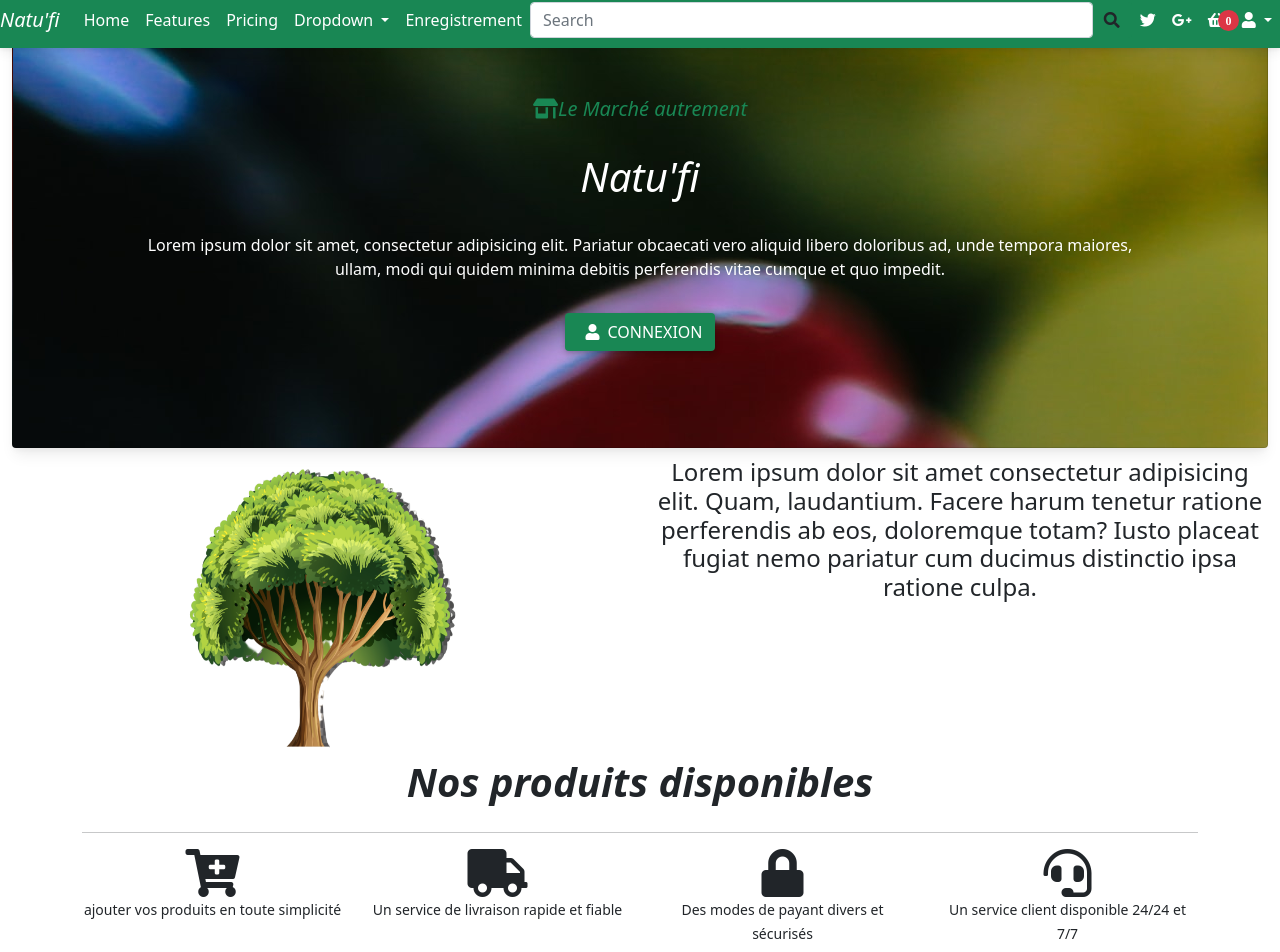
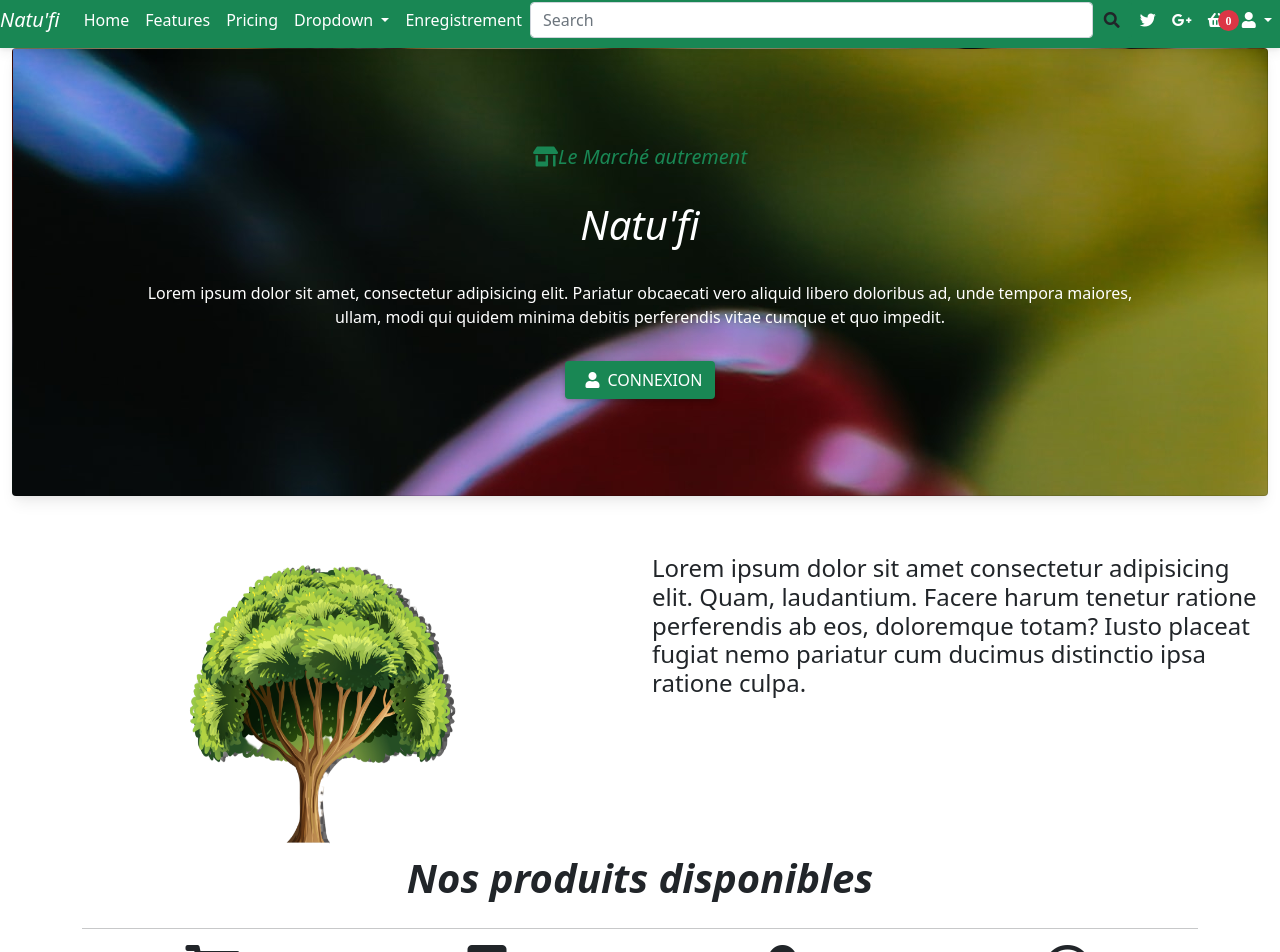
Before and after one commit to nicoHenriDi/projet, a PHP site: page /Natu_fi_acceuil.php in a window 1280 px wide. Shown: the top 952 px of the page. Run offline with PHP 8.4, Linux system fonts and the light colour scheme; data that the repository does not hold is empty.

Commit message:
modification présentation

```diff
--- a/Natu_fi.css
+++ b/Natu_fi.css
@@ -54,3 +54,7 @@
     margin-top: 10px;
 
 }
+.text-presentation{
+    position:relative;
+    top : 500px;
+}
--- a/Natu_fi_acceuil.php
+++ b/Natu_fi_acceuil.php
@@ -48,7 +48,8 @@ $panier = new panier($connexion_produit); //new panier objet
 
 <body>
 <?php include "header.php"?>
-
+</br>
+</br>
 <!--banner-->
 <!-- Jumbotron -->
 <div class="container-fluid">
@@ -69,14 +70,16 @@ $panier = new panier($connexion_produit); //new panier objet
 <!-- Jumbotron -->
 <!--end banner-->
 
+<br/>
+<br/>
     <div class="container-fluid">
       <div class="row">
         <!--animé tout ça et aprés commencé le mode de payement-->
           <div class="col-md-6 col-sm-6 col-lg-6 col-xl-6 text-center align-middle">
             <img src="../mon_site/Image/arbre_without_backgound.png" style="width : 300px ; height : 300px;"/>
           </div>
-          <div class="col-md-6 col-sm-6 col-lg-6 col-xl-6 text-center align-middle">
-              <h4>Lorem ipsum dolor sit amet consectetur adipisicing elit. Quam, laudantium. Facere harum tenetur ratione perferendis ab eos, doloremque totam? Iusto placeat fugiat nemo pariatur cum ducimus distinctio ipsa ratione culpa.</h4>
+          <div class="col-md-6 col-sm-6 col-lg-6 col-xl-6">
+              <h4 class="text-middle">Lorem ipsum dolor sit amet consectetur adipisicing elit. Quam, laudantium. Facere harum tenetur ratione perferendis ab eos, doloremque totam? Iusto placeat fugiat nemo pariatur cum ducimus distinctio ipsa ratione culpa.</h4>
           </div>
       </div>
     </div>
```
